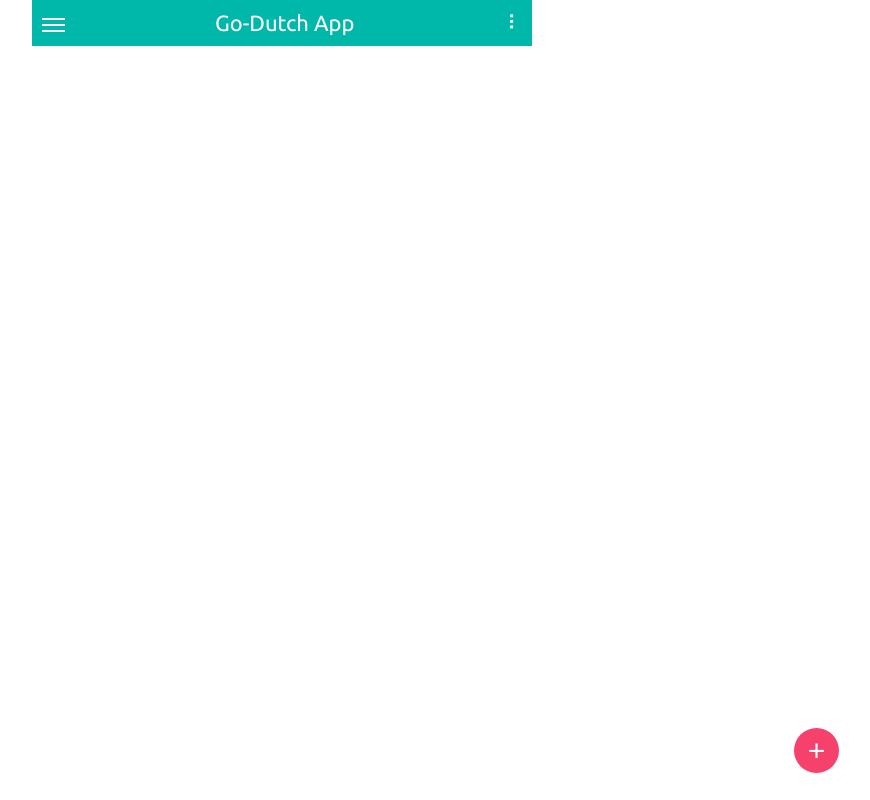
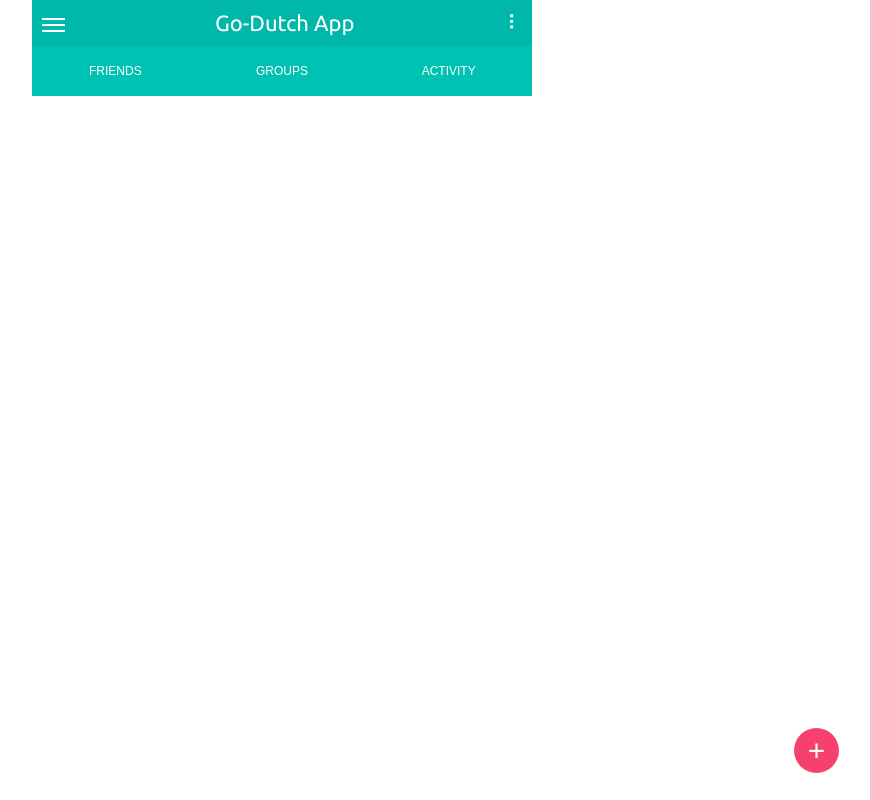
Before and after one commit to pragyes31/godutch-app, a React app: page / in a window 1280 px wide. Shown: the whole page, without its empty margins (358-1228 px from the left). Built offline with nearby package versions, Linux system fonts and the light colour scheme.

Commit message:
NavBar component created

```diff
--- a/Components/AppDashboard.js
+++ b/Components/AppDashboard.js
@@ -65,7 +65,13 @@ function ThreeDotsModal(props) {
 }
 
 function NavBar(props) {
-  return <div className="nav-bar" />;
+  return (
+    <div className="nav-bar">
+      <div className="nav-bar__friends nav-bar--items">friends</div>
+      <div className="nav-bar__groups nav-bar--items">groups</div>
+      <div className="nav-bar__activity nav-bar--items">activity</div>
+    </div>
+  );
 }
 
 function AddExpense(props) {
@@ -113,6 +119,7 @@ export default class AppDashboard extends React.Component {
           optionsModal={this.state.optionsModal}
           toggleModal={this.toggleModal}
         />
+        <NavBar />
         <AddExpense addExpense={this.addExpense} />
       </div>
     );
--- a/styles.scss
+++ b/styles.scss
@@ -97,6 +97,28 @@ background-color: $primary-color;
      background-color: lighten($primary-color, 2%)
    }
 
+   .nav-bar {
+     @include flex-position(space-around, center, default);
+     background-color:lighten($primary-color, 2%);
+     width: 100%;
+     height:50px;
+     color:#fff;
+     text-transform: uppercase;
+     font-size:12px;
+   }
+
+   .nav-bar--items {
+      @include flex-position(center, center, default);
+     height:50px;
+width:33%;
+     cursor: pointer;
+   }
+
+   .nav-bar--items:hover {
+     background-color:$primary-color;
+     text-decoration: underline;
+   }
+
   .add-expense-button {
     background-color: $secondary-color2;
     border-radius:50%;
```
